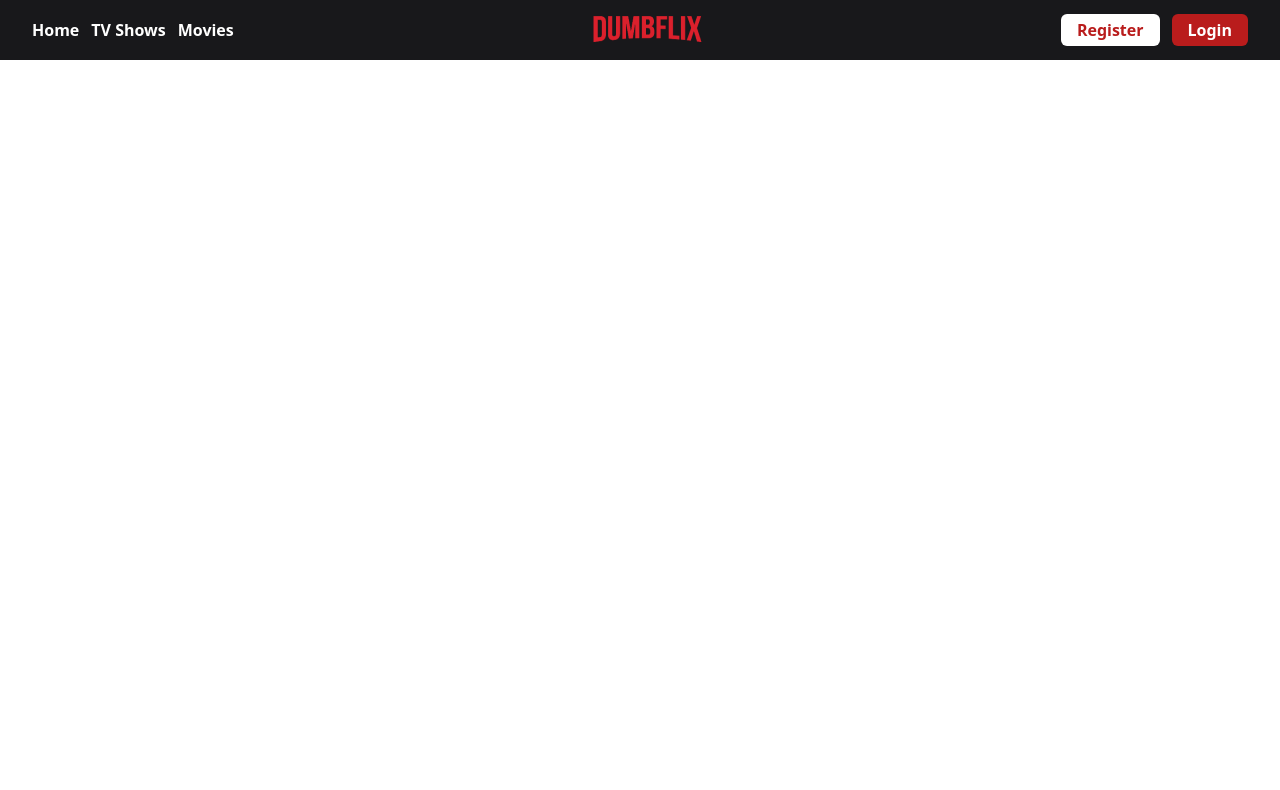
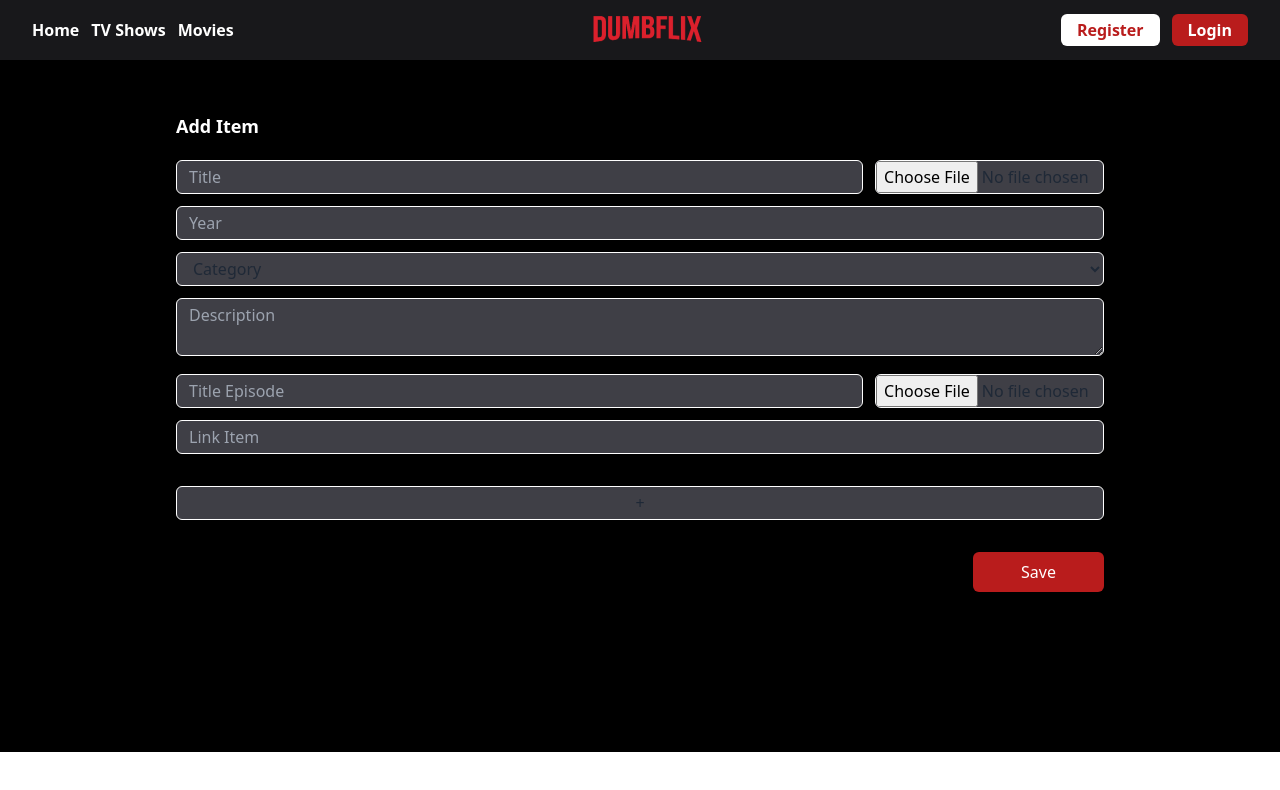
Before and after one commit to Azmye/DW-Dumbflix, a React (Vite) app: page /admin-form in a window 1280 px wide. Shown: the top 790 px of the page. Built offline with nearby package versions, Linux system fonts and the light colour scheme.

Commit message:
admin pages

```diff
--- a/src/App.jsx
+++ b/src/App.jsx
@@ -6,6 +6,9 @@ import Movies from './Pages/Movies';
 import Shows from './Pages/Shows';
 import DetailItem from './Pages/DetailsItem';
 import Profile from './Pages/Profile';
+import AdminHome from './Pages/AdminHome';
+import AdminForm from './Pages/AdminForm';
+import AdminTransactions from './Pages/AdminTransactions';
 
 const App = () => {
   return (
@@ -18,6 +21,9 @@ const App = () => {
         <Route path="/profile" element={<Profile />} />
         <Route path="/movie-details/:id" element={<DetailItem endpoint={'/movie/'} />} />
         <Route path="/shows-details/:id" element={<DetailItem endpoint={'/tv/'} />} />
+        <Route path="/admin-dashboard" element={<AdminHome />} />
+        <Route path="/admin-form" element={<AdminForm />} />
+        <Route path="/admin-transactions" element={<AdminTransactions />} />
       </Routes>
     </React.Fragment>
   );
--- /dev/null
+++ b/src/Components/Modal/FormVideo.jsx
@@ -0,0 +1,20 @@
+const FormVideo = ({ className, modal }) => {
+  return (
+    <div className={` ${className}`}>
+      {modal ? <h2 className="font-bold text-xl mb-5">Add Video</h2> : ''}
+      <div className={`flex gap-3 mb-3 `}>
+        <input type="text" className="border border-white rounded-md bg-zinc-700 px-3 py-1 w-3/4" placeholder="Title Episode" />
+        <input type="file" className="border border-white rounded-md file:h-full bg-zinc-700 w-1/4" />
+      </div>
+      <input type="text" className="border border-white rounded-md bg-zinc-700 px-3 py-1 w-full mb-3" placeholder="Link Item" />
+
+      {modal && (
+        <div className="w-full flex justify-end">
+          <button className="w-1/4 px-3 py-1 rounded-md bg-red-700 text-white">Add</button>
+        </div>
+      )}
+    </div>
+  );
+};
+
+export default FormVideo;
--- /dev/null
+++ b/src/Pages/AdminForm.jsx
@@ -0,0 +1,40 @@
+import React, { useState } from 'react';
+import FormVideo from '../Components/Modal/FormVideo';
+
+const AdminForm = () => {
+  const [formIterate, setFormIterate] = useState(1);
+  return (
+    <div className="bg-black container mx-auto pt-28 pb-40 px-44">
+      <h2 className="font-bold text-lg text-white mb-5">Add Item</h2>
+      <form>
+        <div className=" flex gap-3">
+          <input type="text" className="mb-3 border border-white rounded-md py-1 px-3 bg-zinc-700 w-3/4" placeholder="Title" />
+          <input type="file" className="mb-3 border border-white rounded-md file:h-full bg-zinc-700 w-1/4" />
+        </div>
+        <input type="text" className="mb-3 border border-white rounded-md py-1 px-3 bg-zinc-700 w-full" placeholder="Year" />
+        <select className="mb-3 border border-white rounded-md py-1 px-3 bg-zinc-700 w-full">
+          <option value="default" className="hidden">
+            Category
+          </option>
+          <option value="shows">Shows</option>
+          <option value="movie">Movie</option>
+        </select>
+        <textarea className="mb-3 border border-white rounded-md py-1 px-3 bg-zinc-700 w-full" placeholder="Description"></textarea>
+        {Array(formIterate)
+          .fill()
+          .map((_, key) => (
+            <FormVideo key={key} className={'mb-5'} />
+          ))}
+        <button type="button" onClick={() => setFormIterate(formIterate + 1)} className="mb-3 border border-white rounded-md py-1 w-full bg-zinc-700 text-center">
+          +
+        </button>
+
+        <div className="text-end">
+          <button className="bg-red-700 text-white px-12 py-2 rounded-md mt-5">Save</button>
+        </div>
+      </form>
+    </div>
+  );
+};
+
+export default AdminForm;
--- a/src/Pages/AdminHome.jsx
+++ b/src/Pages/AdminHome.jsx
@@ -1,24 +1,38 @@
+import React, { useState } from 'react';
 import ShowsList from '../Components/Shows/ShowsList';
+import MovieList from '../Components/Movies/MovieList';
 
-const HomeAdmin = () => {
+const AdminHome = () => {
+  const [category, setCategory] = useState(false);
+
+  const handleOnChange = (e) => {
+    if (e.target.value == 'film') {
+      setCategory(true);
+    } else {
+      setCategory(false);
+    }
+  };
+
   return (
     <React.Fragment>
-      <div className="flex">
-        <div className="flex">
-          <h2>List Film</h2>
-          <select>
-            <option value="default">Category</option>
+      <div className="flex justify-between px-8 pt-24 bg-black">
+        <div className="flex items-center">
+          <h2 className="text-white text-lg font-semibold pr-5">List Film</h2>
+          <select className="bg-transparent border-2 rounded-md font-semibold" onChange={handleOnChange}>
+            <option value="default" className="hidden">
+              Category
+            </option>
             <option value="film">Film</option>
             <option value="shows">TV Shows</option>
           </select>
         </div>
 
-        <button>Add Film</button>
+        <button className="px-8 py-2 bg-red-700 text-white rounded-md">Add Film</button>
       </div>
 
-      <ShowsList linkTo={'/shows-details/'} topComp={false} className={'pb-5'} />
+      {category ? <MovieList linkTo={'/movie-details/'} topComp={true} className={'py-10'} /> : <ShowsList linkTo={'/shows-details/'} topComp={true} className={'py-10'} />}
     </React.Fragment>
   );
 };
 
-export default HomeAdmin;
+export default AdminHome;
--- /dev/null
+++ b/src/Pages/AdminTransactions.jsx
@@ -0,0 +1,76 @@
+import React, { useState } from 'react';
+import { IoMdArrowDropdownCircle } from 'react-icons/io';
+
+const AdminTransactions = () => {
+  const [dropButton, setDropButton] = useState(false);
+  return (
+    <React.Fragment>
+      <div className="px-20 bg-black py-10">
+        <div className="container mx-auto py-20 h-[100vh]">
+          <h2 className="font-bold text-white text-lg mb-5">Incoming Transaction</h2>
+          <table className="table w-full">
+            <thead>
+              <tr>
+                <th>No</th>
+                <th>Users</th>
+                <th>Bukti Transfer</th>
+                <th>Remaining Active</th>
+                <th>Status User</th>
+                <th>Status Payment</th>
+                <th>Action</th>
+              </tr>
+            </thead>
+            <tbody>
+              <tr>
+                <td>1</td>
+                <td>Radif Ganteng</td>
+                <td>Bca.jpg</td>
+                <td>26 /hari</td>
+                <td className="text-green-500">Active</td>
+                <td>Approve</td>
+                <td className="relative">
+                  <button className="pl-3" onClick={() => setDropButton(!dropButton)}>
+                    <IoMdArrowDropdownCircle className="text-2xl text-sky-500" />
+                  </button>
+                  {/* {dropButton && (
+                <div
+                  onMouseLeave={() => setDropButton(false)}
+                  className="absolute flex flex-col bg-zinc-900 -left-8 rounded-md p-2"
+                >
+                  <button className="text-green-500">Approved</button>
+                  <button className="text-red-500">Cancel</button>
+                </div>
+              )} */}
+                </td>
+              </tr>
+              <tr>
+                <td>1</td>
+                <td>Haris Rahman</td>
+                <td>Bni.jpg</td>
+                <td>26 /hari</td>
+                <td className="text-green-500">Active</td>
+                <td>Approve</td>
+                <td className="relative">
+                  <button className="pl-3" onClick={() => setDropButton(true)}>
+                    <IoMdArrowDropdownCircle className="text-2xl text-sky-500" />
+                  </button>
+                  {/* {dropButton && (
+                <div
+                  onMouseLeave={() => setDropButton(false)}
+                  className="absolute flex flex-col bg-zinc-900 -left-8 rounded-md p-2"
+                >
+                  <button className="text-green-500">Approved</button>
+                  <button className="text-red-500">Cancel</button>
+                </div>
+              )} */}
+                </td>
+              </tr>
+            </tbody>
+          </table>
+        </div>
+      </div>
+    </React.Fragment>
+  );
+};
+
+export default AdminTransactions;
--- a/src/Pages/DetailsItem.jsx
+++ b/src/Pages/DetailsItem.jsx
@@ -1,20 +1,13 @@
 import React from 'react';
-import smallThumb from '../assets/img/detail-dummy.png';
-import inplayThumb from '../assets/img/detail-dum-inplay.png';
 import useFetch from '../Config/useFetch';
 import { useParams } from 'react-router-dom';
-import { useEffect } from 'react';
 import ReactPlayer from 'react-player';
 import ApiConfig from '../Config/ApiConfig';
 
 const DetailsItem = (props) => {
   const { id } = useParams();
-  const { data, loading, error } = useFetch(`${props.endpoint}${id}`);
+  const { data } = useFetch(`${props.endpoint}${id}`);
   const { tmdb_originalImage, tmdb_w500Image } = ApiConfig;
-
-  useEffect(() => {
-    console.log(data);
-  }, [loading]);
 
   return (
     <React.Fragment>
@@ -37,8 +30,13 @@ const DetailsItem = (props) => {
             </div>
           ))}
       </div>
+
+      <div className="bg-black text-end container mx-auto px-8 pt-5 hidden">
+        <button className="bg-red-700 text-white px-8 py-2 rounded-md">Add Episode</button>
+      </div>
+
       <div className="bg-black">
-        <div className="flex container justify-between mx-auto py-20 lg:px-8">
+        <div className={`flex container justify-between mx-auto py-20 lg:px-8`}>
           {data && (
             <div className="w-1/2 flex gap-x-8">
               <div className="w-1/3">{data && <img src={`${tmdb_w500Image(data.data.poster_path)}`} alt="" />}</div>
@@ -52,7 +50,10 @@ const DetailsItem = (props) => {
               </div>
             </div>
           )}
-          <div className="w-1/2 pl-28">{data && <img className="rounded-md" src={`${tmdb_originalImage(data.data.backdrop_path)}`} alt="" />}</div>
+          <div className="w-1/2 mx-auto pl-28">
+            {data && <img className="rounded-md" src={`${tmdb_originalImage(data.data.backdrop_path)}`} alt="" />}
+            {data && <h3>{data.data.title ? data.data.title : `${data.data.name} : Episode 1`}</h3>}
+          </div>
         </div>
       </div>
     </React.Fragment>
```
